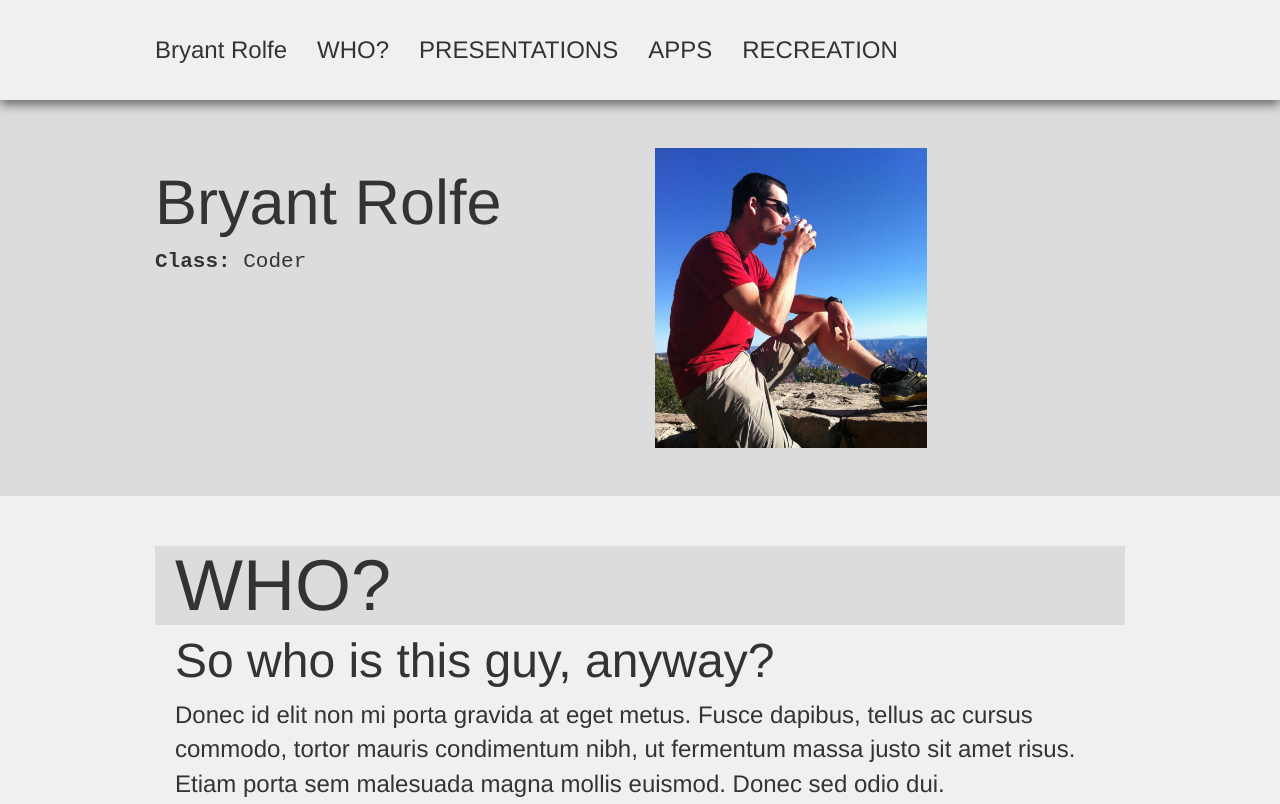
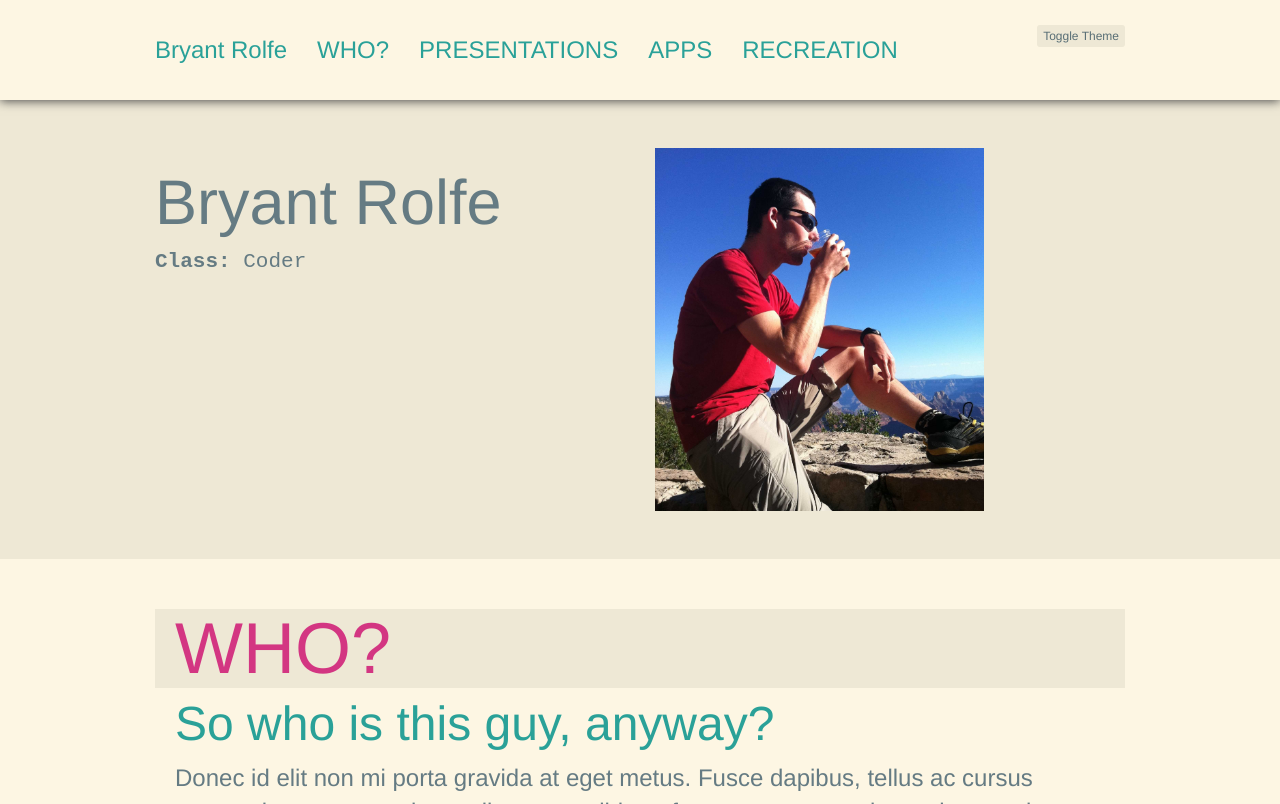
Before and after one commit to brolfe/brolfe.github.io, a plain HTML site: page index.html in a window 1280 px wide. Shown: the top 804 px of the page. Drawn offline with nearby package versions, Linux system fonts and the light colour scheme.

Commit message:
New version of site.

```diff
--- a/index.html
+++ b/index.html
@@ -29,6 +29,9 @@
             <li><a href="#apps">Apps</a></li>
             <li><a href="#recreation">Recreation</a></li>
           </ul>
+          <div class="navbar-right">
+            <button class="btn btn-xs" id="toggle-theme">Toggle Theme</button>
+          </div>
         </div><!--/.navbar-collapse -->
       </div>
     </div>
@@ -101,8 +104,6 @@
         </div>
       </div>
 
-    </div>
-
       <hr>
 
       <footer>
```
Also changed, not shown: main.min.css, main.min.js.
